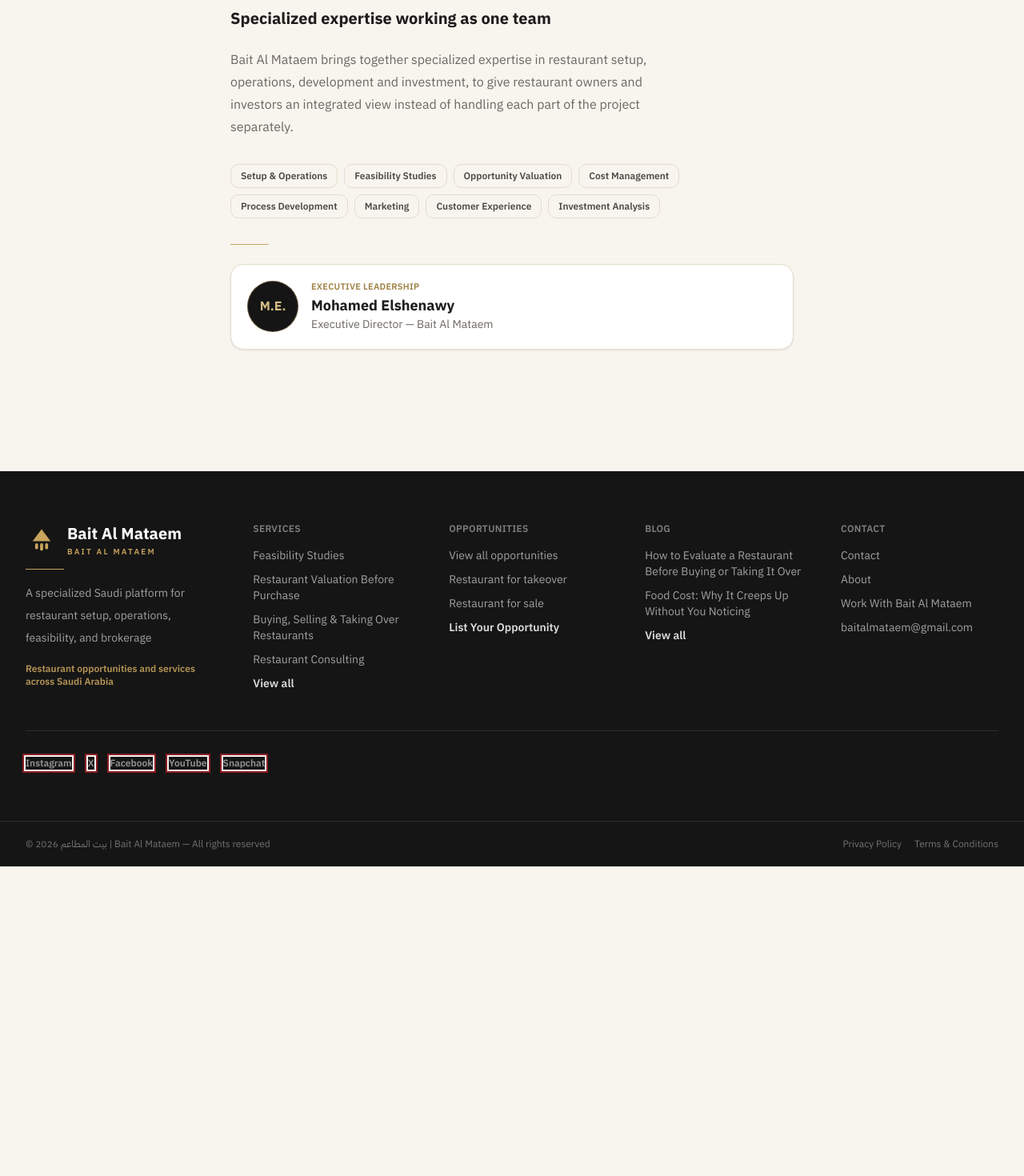
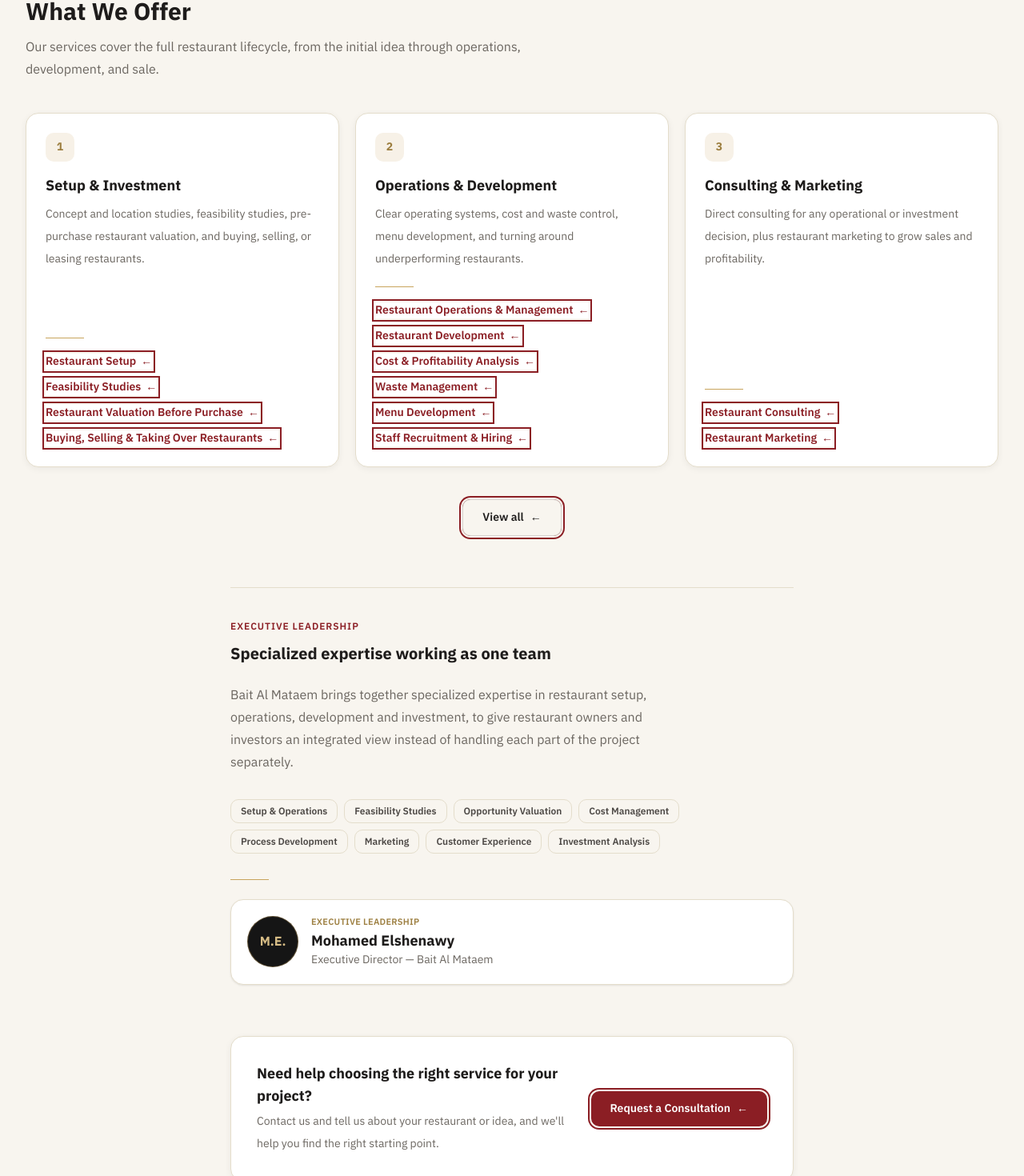
Before and after one commit to mohamedelshenway/baitalmataem-web, a Next.js app: page /en/about in a window 1280 px wide. Shown: the part 1213-2683 px from the top of the page at 80% size. Before the commit the page ends 2296 px from the top, so only its background shows below. Built offline with nearby package versions, Linux system fonts and the light colour scheme; no server answers.

Commit message:
Enhance AboutPage with breadcrumbs and new components

```diff
--- a/src/app/[locale]/about/page.tsx
+++ b/src/app/[locale]/about/page.tsx
@@ -1,11 +1,13 @@
 import type { Metadata } from "next";
+import Link from "next/link";
 import Image from "next/image";
 import { notFound } from "next/navigation";
 import { isLocale, type Locale } from "@/i18n/config";
 import { getDictionary } from "@/i18n/get-dictionary";
-import { buildMetadata } from "@/lib/seo";
+import { buildMetadata, breadcrumbJsonLd } from "@/lib/seo";
 import { SITE } from "@/lib/constants";
-import { Button, GoldDivider } from "@/components/ui";
+import { Button, Card, SectionHeading, GoldDivider } from "@/components/ui";
+import { Reveal } from "@/components/reveal";
 import { pickText } from "@/lib/i18n-text";
 
 export async function generateMetadata({ params }: { params: { locale: string } }): Promise<Metadata> {
@@ -23,10 +25,18 @@
   if (!isLocale(params.locale)) notFound();
   const locale = params.locale as Locale;
   const dict = await getDictionary(locale);
+  const { ourWork } = dict;
+
+  const breadcrumb = breadcrumbJsonLd([
+    { name: dict.nav.home, url: `${SITE.url}/${locale}` },
+    { name: dict.nav.about, url: `${SITE.url}/${locale}/about` },
+  ]);
 
   return (
     <section className="py-12 sm:py-14">
       <div className="container-page max-w-3xl">
+        <script type="application/ld+json" dangerouslySetInnerHTML={{ __html: JSON.stringify(breadcrumb) }} />
+
         <p className="eyebrow mb-3">{dict.common.siteName}</p>
         <h1 className="mb-6 text-2xl font-bold leading-tight text-ink-900 sm:text-3xl">{dict.about.title}</h1>
         <div className="relative mb-8 aspect-[16/9] overflow-hidden rounded-cardLg bg-ink-100 shadow-card">
@@ -54,7 +64,53 @@
             {dict.nav.contact}
           </Button>
         </div>
+      </div>
 
+      <div className="container-page mt-16">
+        <GoldDivider className="mb-14" />
+
+        {/* ماذا نقدّم */}
+        <SectionHeading title={ourWork.whatTitle} subtitle={ourWork.whatSubtitle} />
+        <div className="grid gap-5 lg:grid-cols-3">
+          {ourWork.pillars.map((pillar, i) => (
+            <Reveal key={pillar.title} delay={i * 80}>
+              <Card className="flex h-full flex-col p-6">
+                <span className="mb-4 flex h-9 w-9 items-center justify-center rounded-btn bg-gold-500/15 text-sm font-bold text-gold-700">
+                  {i + 1}
+                </span>
+                <h3 className="mb-2 text-lg font-bold text-ink-900">{pillar.title}</h3>
+                <p className="mb-5 flex-1 text-sm leading-7 text-ink-600">{pillar.text}</p>
+                <GoldDivider className="mb-4" />
+                <ul className="flex flex-col gap-2">
+                  {pillar.services.map((slug) => {
+                    const item = dict.services.list[slug as keyof typeof dict.services.list];
+                    if (!item) return null;
+                    return (
+                      <li key={slug}>
+                        <Link
+                          href={`/${locale}/services/${slug}`}
+                          className="focus-ring inline-flex items-center gap-1.5 text-sm font-semibold text-ember-600 hover:text-ember-700"
+                        >
+                          {item.title}
+                          <span aria-hidden>←</span>
+                        </Link>
+                      </li>
+                    );
+                  })}
+                </ul>
+              </Card>
+            </Reveal>
+          ))}
+        </div>
+
+        <div className="mt-10 text-center">
+          <Button href={`/${locale}/services`} variant="outline" arrow>
+            {dict.common.viewAll}
+          </Button>
+        </div>
+      </div>
+
+      <div className="container-page max-w-3xl">
         {/* الإدارة التنفيذية — الشخص الوحيد المذكور بالاسم، بدون فرق وهمية أو صور غير موجودة */}
         <div className="mt-16 border-t border-sand-200 pt-10">
           <p className="eyebrow mb-3">{dict.home.team.execLabel}</p>
@@ -79,6 +135,19 @@
             </div>
           </div>
         </div>
+
+        {/* دعوة للتواصل */}
+        <div className="mt-16">
+          <Card className="flex flex-col items-start justify-between gap-5 p-6 sm:flex-row sm:items-center sm:p-8">
+            <div>
+              <h2 className="text-lg font-bold text-ink-900">{ourWork.ctaTitle}</h2>
+              <p className="mt-1 text-sm leading-7 text-ink-600">{ourWork.ctaText}</p>
+            </div>
+            <Button href={`/${locale}/contact`} variant="primary" arrow className="shrink-0">
+              {dict.nav.consultCta}
+            </Button>
+          </Card>
+        </div>
       </div>
     </section>
   );
```
